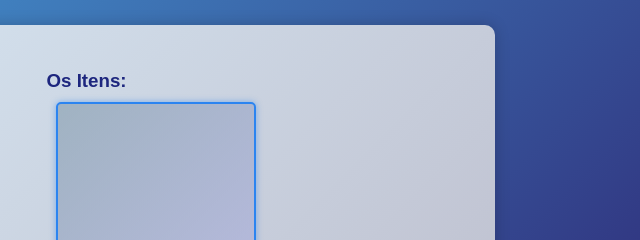
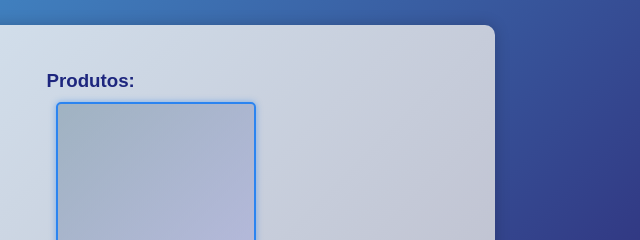
Before and after one commit to Lucas-ops-afk/Calculadora_despesas-, a plain HTML site: page index.html in a window 1280 px wide. Shown: the part 210-450 px from the top of the page, 585-1225 px from the left. Drawn offline with Linux system fonts and the light colour scheme.

Commit message:
Update index.html

```diff
--- a/index.html
+++ b/index.html
@@ -45,7 +45,7 @@
     </div>
 
     <div class="direita">
-        <h3>Os Itens:</h3>
+        <h3>Produtos:</h3>
         <div class="scroll">
           <ul id="lista-produtos"></ul>
         </div>
```
